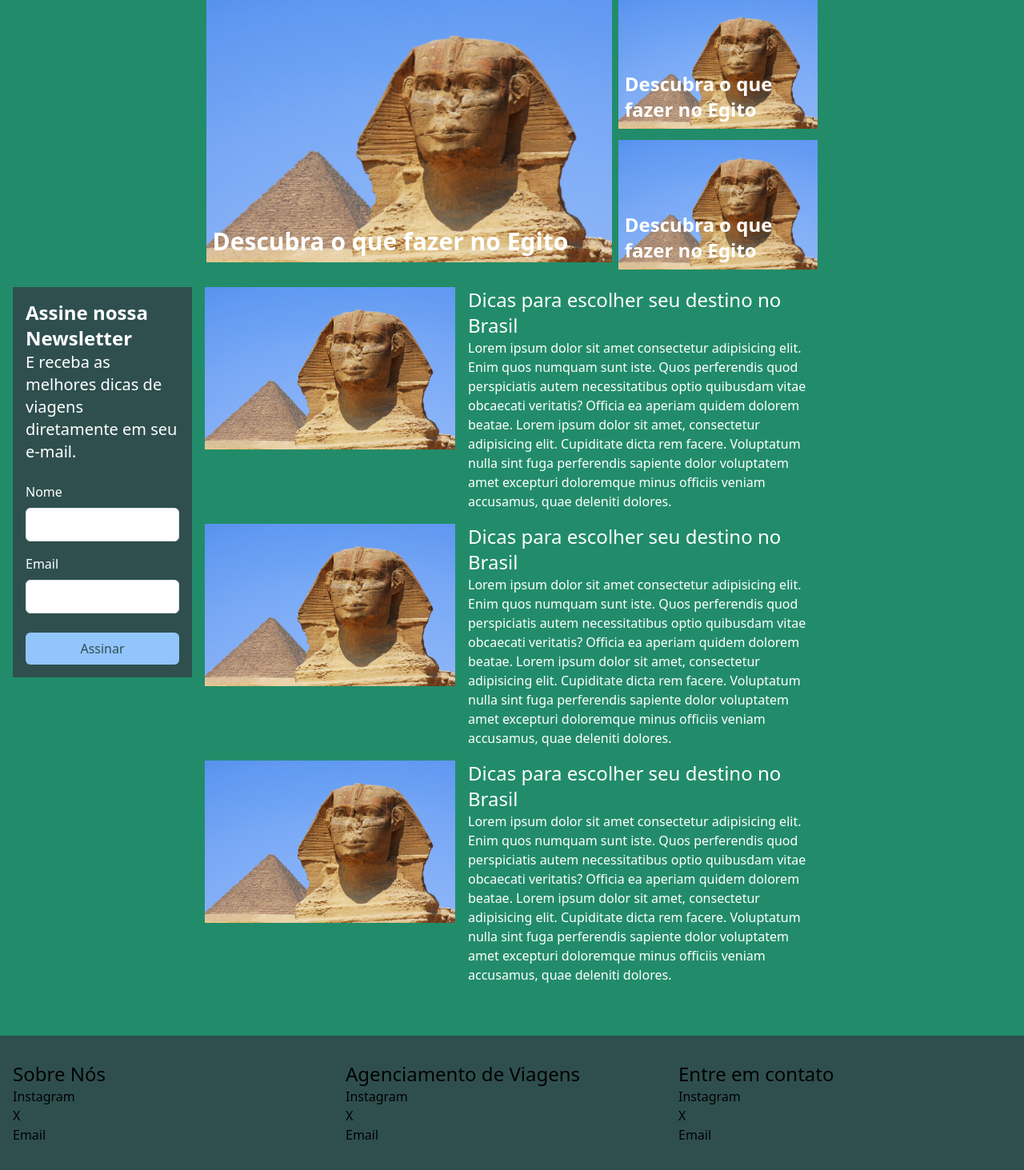
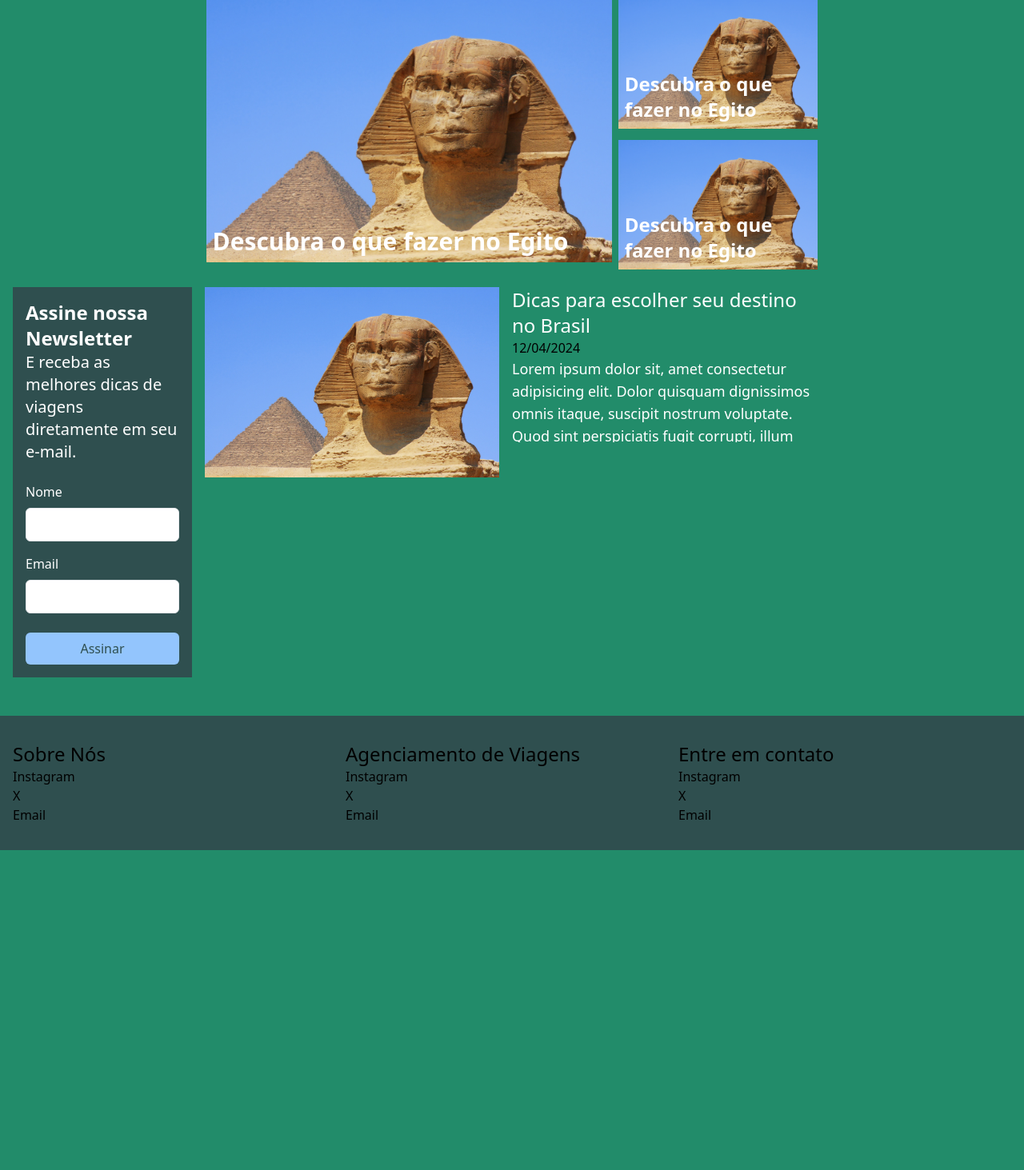
Before and after one commit to jhonathanLobato/voyage-voyage, a Django app: page /blog/ in a window 1280 px wide. Shown: the part 113-1576 px from the top of the page at 80% size. After the commit the page ends 1176 px from the top, so only its background shows below. Run offline with Django 5.2, Linux system fonts and the light colour scheme.

Commit message:
outro antes do bd

```diff
--- a/setup/static/styles/output.css
+++ b/setup/static/styles/output.css
@@ -663,28 +657,17 @@ video {
   margin-bottom: 2rem;
 }
 
-.mx-0 {
-  margin-left: 0px;
-  margin-right: 0px;
-}
-
 .my-auto {
   margin-top: auto;
   margin-bottom: auto;
 }
 
-.mx-auto {
-  margin-left: auto;
-  margin-right: auto;
+.mb-4 {
+  margin-bottom: 1rem;
 }
 
-.my-0 {
-  margin-top: 0px;
-  margin-bottom: 0px;
-}
-
-.mb-4 {
-  margin-bottom: 1rem;
+.mb-6 {
+  margin-bottom: 1.5rem;
 }
 
 .mr-4 {
@@ -981,6 +935,11 @@ video {
   line-height: 1;
 }
 
+.text-lg {
+  font-size: 1.125rem;
+  line-height: 1.75rem;
+}
+
 .text-xl {
   font-size: 1.25rem;
   line-height: 1.75rem;
@@ -1035,6 +994,17 @@ video {
   /* Ajuste a altura conforme necessário */
 }
 
+.limitando {
+  overflow: hidden;
+  text-overflow: ellipsis;
+  display: -webkit-box;
+  -webkit-line-clamp: 6;
+  /* Limite de linhas */
+  -webkit-box-orient: vertical;
+  max-height: 5.9em;
+  /* Ajuste a altura conforme necessário */
+}
+
 .divisor {
   width: 80%;
   margin: 0 auto;
--- a/templates/voyage/blog/blog.html
+++ b/templates/voyage/blog/blog.html
@@ -66,31 +66,16 @@
         </div>
     </section>
     <section class="col-start-2 col-end-5">
-        <div class="mb-4 flex">
-            <div class="mr-4 overflow-hidden">
+        <div class="mb-4 grid grid-cols-4">
+            <div class="mr-4 overflow-hidden col-start-1 col-end-3">
                 <a href="{% url 'blog_pagina' %}"><img class="zoom" src="{% static 'imgs/esfinge-de-gize.jpg' %}" alt=""></a>
             </div>
-            <div class="flex flex-col">
-                <a href="{% url 'blog_pagina' %}" class="text-white text-2xl hover:text-color-secondary">Dicas para escolher seu destino no Brasil</a>
-                <p class="text-white">Lorem ipsum dolor sit amet consectetur adipisicing elit. Enim quos numquam sunt iste. Quos perferendis quod perspiciatis autem necessitatibus optio quibusdam vitae obcaecati veritatis? Officia ea aperiam quidem dolorem beatae. Lorem ipsum dolor sit amet, consectetur adipisicing elit. Cupiditate dicta rem facere. Voluptatum nulla sint fuga perferendis sapiente dolor voluptatem amet excepturi doloremque minus officiis veniam accusamus, quae deleniti dolores.</p>
-            </div>
-        </div>
-        <div class="mb-4 flex">
-            <div class="mr-4">
-                <a href="#"><img src="{% static 'imgs/esfinge-de-gize.jpg' %}" alt=""></a>
-            </div>
-            <div class="flex flex-col">
-                <h1 class="text-white text-2xl">Dicas para escolher seu destino no Brasil</h1>
-                <p class="text-white">Lorem ipsum dolor sit amet consectetur adipisicing elit. Enim quos numquam sunt iste. Quos perferendis quod perspiciatis autem necessitatibus optio quibusdam vitae obcaecati veritatis? Officia ea aperiam quidem dolorem beatae. Lorem ipsum dolor sit amet, consectetur adipisicing elit. Cupiditate dicta rem facere. Voluptatum nulla sint fuga perferendis sapiente dolor voluptatem amet excepturi doloremque minus officiis veniam accusamus, quae deleniti dolores.</p>
-            </div>
-        </div>
-        <div class="mb-4 flex">
-            <div class="mr-4">
-                <a href="#"><img src="{% static 'imgs/esfinge-de-gize.jpg' %}" alt=""></a>
-            </div>
-            <div class="flex flex-col">
-                <h1 class="text-white text-2xl">Dicas para escolher seu destino no Brasil</h1>
-                <p class="text-white">Lorem ipsum dolor sit amet consectetur adipisicing elit. Enim quos numquam sunt iste. Quos perferendis quod perspiciatis autem necessitatibus optio quibusdam vitae obcaecati veritatis? Officia ea aperiam quidem dolorem beatae. Lorem ipsum dolor sit amet, consectetur adipisicing elit. Cupiditate dicta rem facere. Voluptatum nulla sint fuga perferendis sapiente dolor voluptatem amet excepturi doloremque minus officiis veniam accusamus, quae deleniti dolores.</p>
+            <div class="col-start-3 col-end-5">
+                <div class="flex flex-col">
+                    <a href="{% url 'blog_pagina' %}" class="text-white text-2xl hover:text-color-secondary">Dicas para escolher seu destino no Brasil</a>
+                    <h2>12/04/2024</h2>
+                    <p class="text-white text-lg limitando">Lorem ipsum dolor sit, amet consectetur adipisicing elit. Dolor quisquam dignissimos omnis itaque, suscipit nostrum voluptate. Quod sint perspiciatis fugit corrupti, illum labore doloremque quo eligendi aperiam dolorum repellendus obcaecati.</p>
+                </div>
             </div>
         </div>
     </section>
```
Also changed, not shown: other parts of setup/static/styles/output.css (+31 -66 lines), setup/static/styles/main.css (+9 -0 lines).
